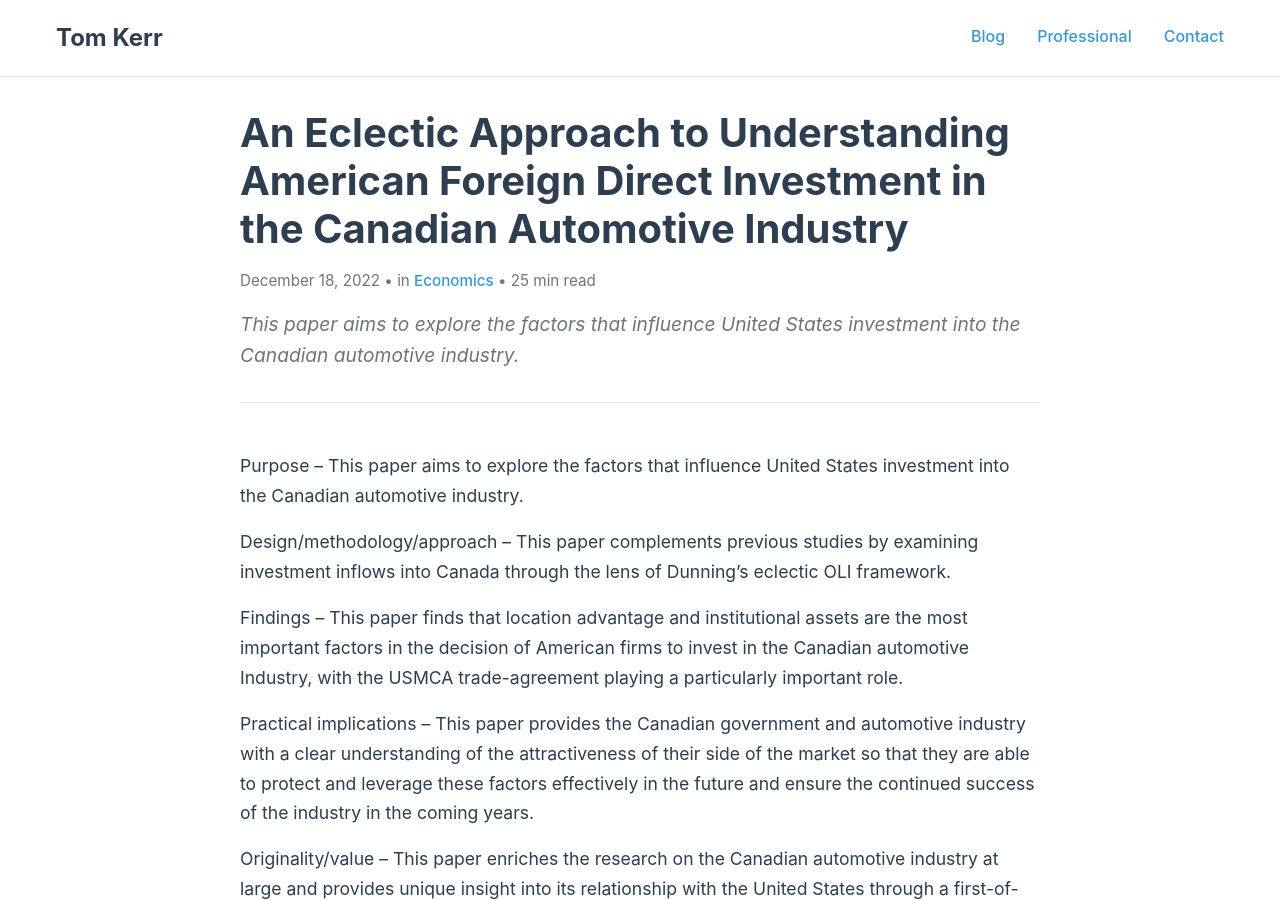
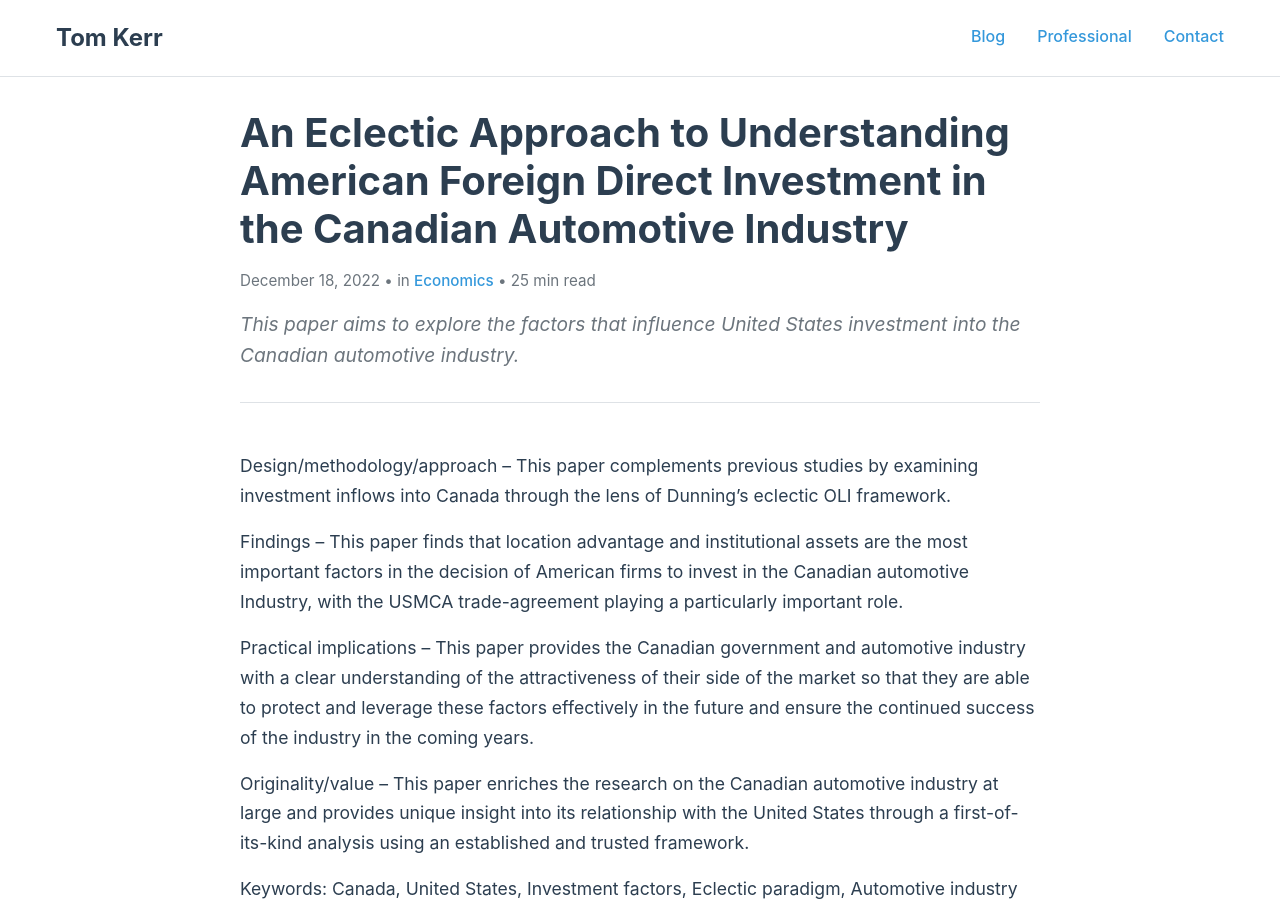
Before and after one commit to TDK250/Toms-Site, a Jekyll site: the page built from _posts/2022-12-08-automotive.md, in a window 1280 px wide and 900 px high. Built offline with Jekyll 4.4.1, drawn with Linux system fonts in a browser that asks for light colours.

Commit message:
Update 2022-12-08-automotive.md

```diff
--- a/_posts/2022-12-08-automotive.md
+++ b/_posts/2022-12-08-automotive.md
@@ -6,8 +6,6 @@ categories: [economics]
 tags: [economics]
 excerpt: "This paper aims to explore the factors that influence United States investment into the Canadian automotive industry."
 ---
-
-Purpose – This paper aims to explore the factors that influence United States investment into the Canadian automotive industry.
 
 Design/methodology/approach – This paper complements previous studies by examining investment inflows into Canada through the lens of Dunning’s eclectic OLI framework.
 
```
